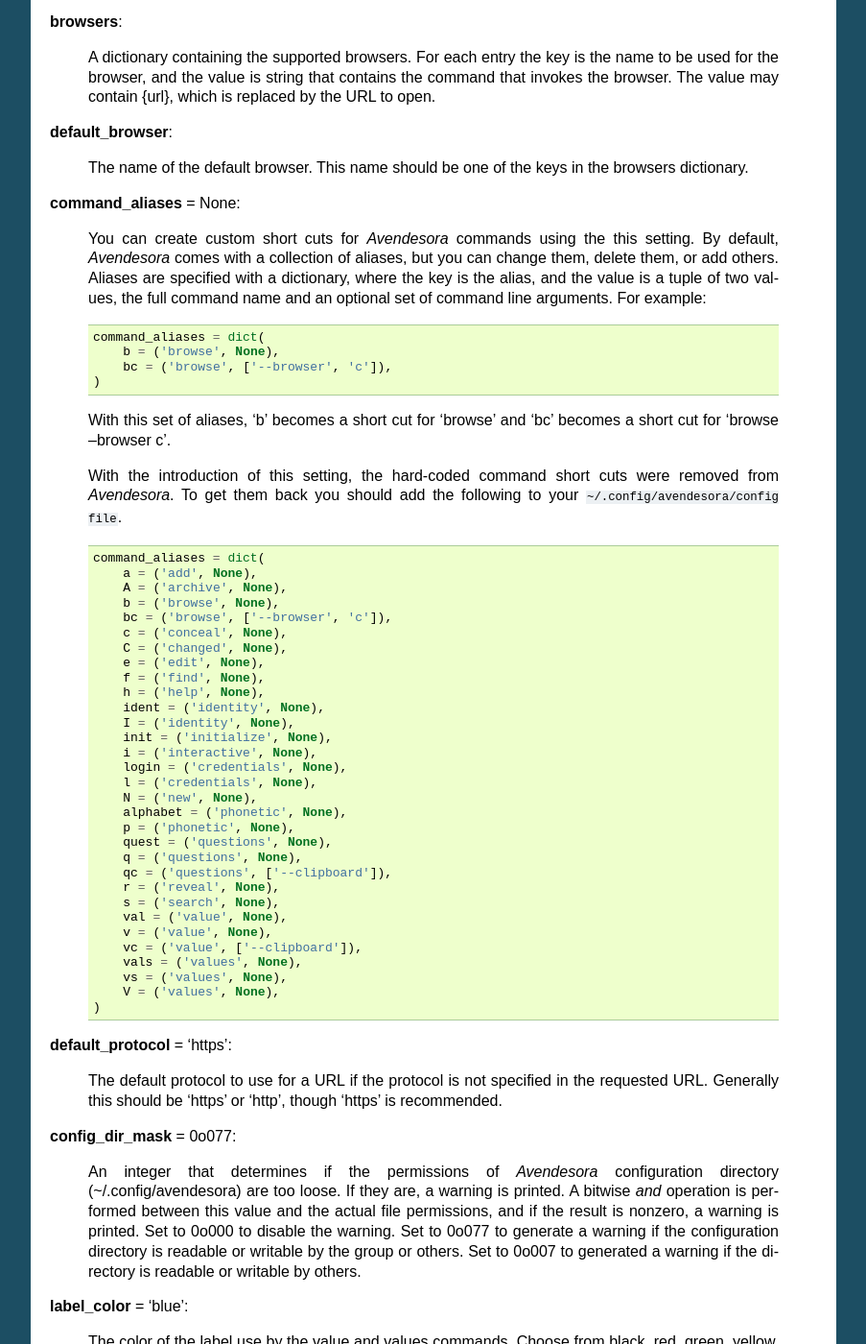
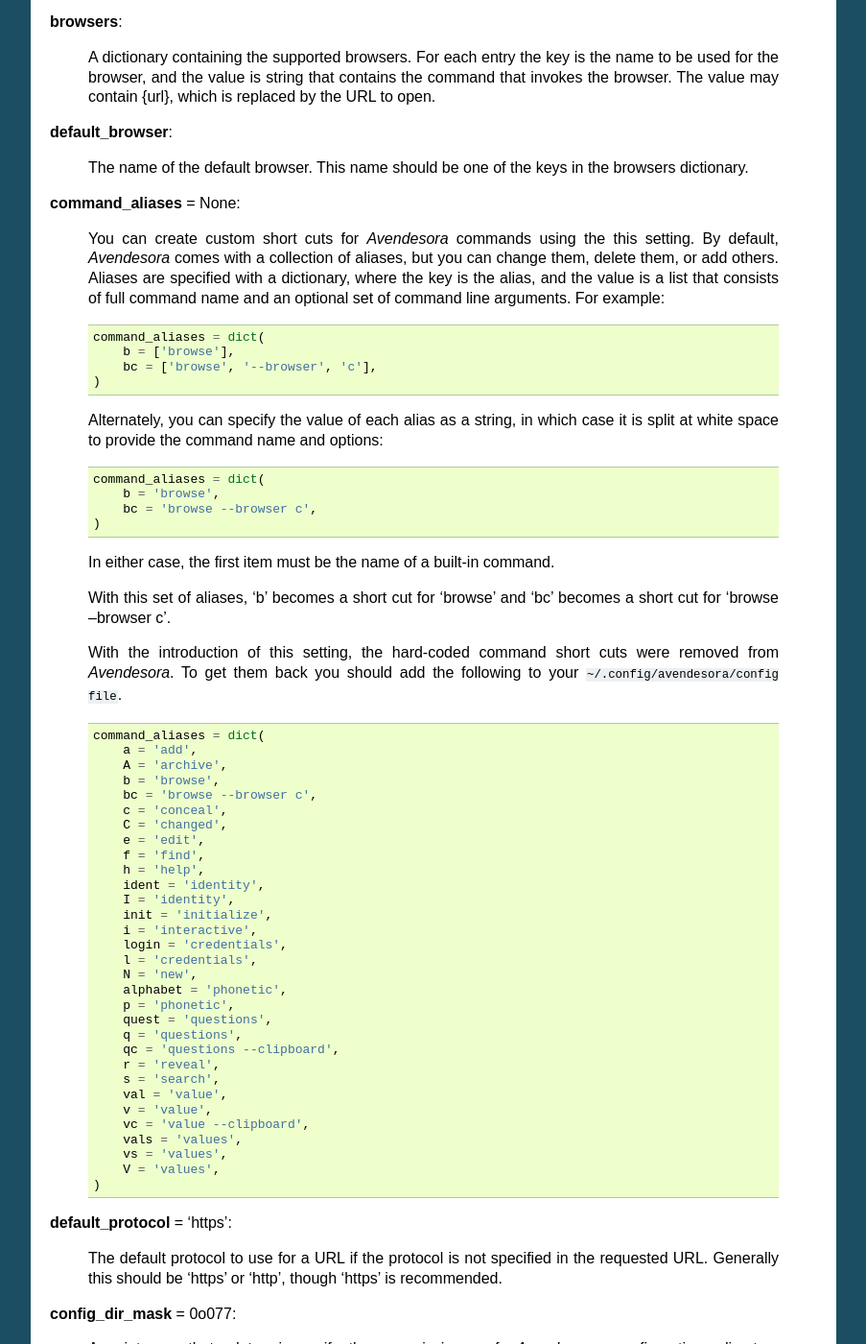
Before and after one commit to KenKundert/avendesora, a Sphinx documentation site: the page built from doc/configuring.rst, in a window 1280 px wide and 1400 px high, scrolled down 2608 px. Shown: the whole window at 96% size, without its empty margins (198-1101 px from the left). Built offline with Sphinx 7.4.7, drawn with Linux system fonts in a browser that asks for light colours.

Commit message:
Rework command aliases to use Collection.

```diff
--- a/doc/configuring.rst
+++ b/doc/configuring.rst
@@ -274,16 +274,28 @@ specifying the desired values in the *config* file (found in
     You can create custom short cuts for *Avendesora* commands using the this
     setting.  By default, *Avendesora* comes with a collection of aliases, but
     you can change them, delete them, or add others.  Aliases are specified with
-    a dictionary, where the key is the alias, and the value is a tuple of two
-    values, the full command name and an optional set of command line arguments.
+    a dictionary, where the key is the alias, and the value is a list that
+    consists of full command name and an optional set of command line arguments.
     For example:
 
     .. code-block:: python
 
         command_aliases = dict(
-            b = ('browse', None),
-            bc = ('browse', ['--browser', 'c']),
+            b = ['browse'],
+            bc = ['browse', '--browser', 'c'],
         )
+
+    Alternately, you can specify the value of each alias as a string, in which
+    case it is split at white space to provide the command name and options:
+
+    .. code-block:: python
+
+        command_aliases = dict(
+            b = 'browse',
+            bc = 'browse --browser c',
+        )
+
+    In either case, the first item must be the name of a built-in command.
 
     With this set of aliases, 'b' becomes a short cut for 'browse' and 'bc'
     becomes a short cut for 'browse --browser c'.
@@ -295,35 +307,35 @@ specifying the desired values in the *config* file (found in
     .. code-block:: python
 
         command_aliases = dict(
-            a = ('add', None),
-            A = ('archive', None),
-            b = ('browse', None),
-            bc = ('browse', ['--browser', 'c']),
-            c = ('conceal', None),
-            C = ('changed', None),
-            e = ('edit', None),
-            f = ('find', None),
-            h = ('help', None),
-            ident = ('identity', None),
-            I = ('identity', None),
-            init = ('initialize', None),
-            i = ('interactive', None),
-            login = ('credentials', None),
-            l = ('credentials', None),
-            N = ('new', None),
-            alphabet = ('phonetic', None),
-            p = ('phonetic', None),
-            quest = ('questions', None),
-            q = ('questions', None),
-            qc = ('questions', ['--clipboard']),
-            r = ('reveal', None),
-            s = ('search', None),
-            val = ('value', None),
-            v = ('value', None),
-            vc = ('value', ['--clipboard']),
-            vals = ('values', None),
-            vs = ('values', None),
-            V = ('values', None),
+            a = 'add',
+            A = 'archive',
+            b = 'browse',
+            bc = 'browse --browser c',
+            c = 'conceal',
+            C = 'changed',
+            e = 'edit',
+            f = 'find',
+            h = 'help',
+            ident = 'identity',
+            I = 'identity',
+            init = 'initialize',
+            i = 'interactive',
+            login = 'credentials',
+            l = 'credentials',
+            N = 'new',
+            alphabet = 'phonetic',
+            p = 'phonetic',
+            quest = 'questions',
+            q = 'questions',
+            qc = 'questions --clipboard',
+            r = 'reveal',
+            s = 'search',
+            val = 'value',
+            v = 'value',
+            vc = 'value --clipboard',
+            vals = 'values',
+            vs = 'values',
+            V = 'values',
         )
 
 
```
Also changed, not shown: 2 other files.
